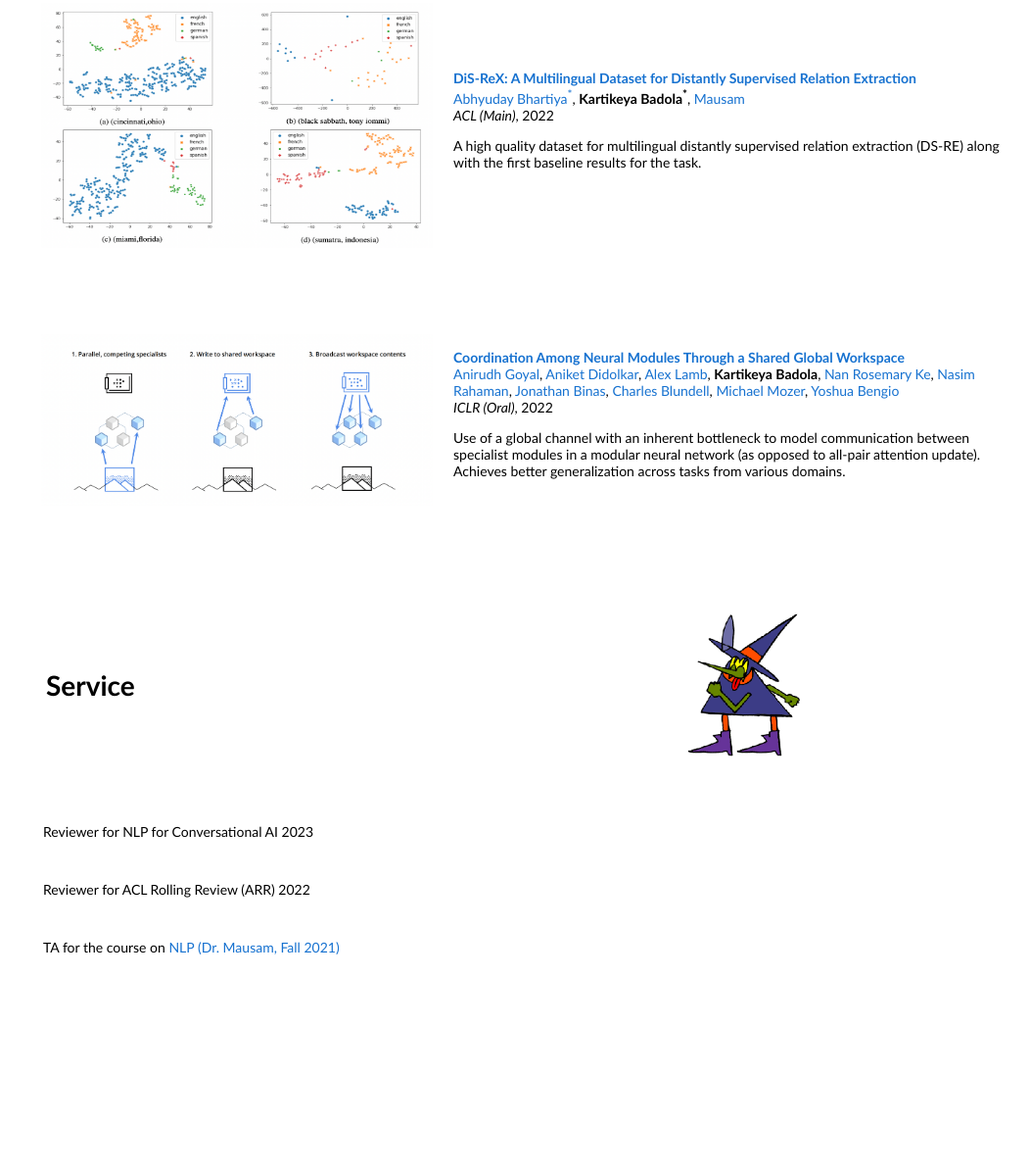
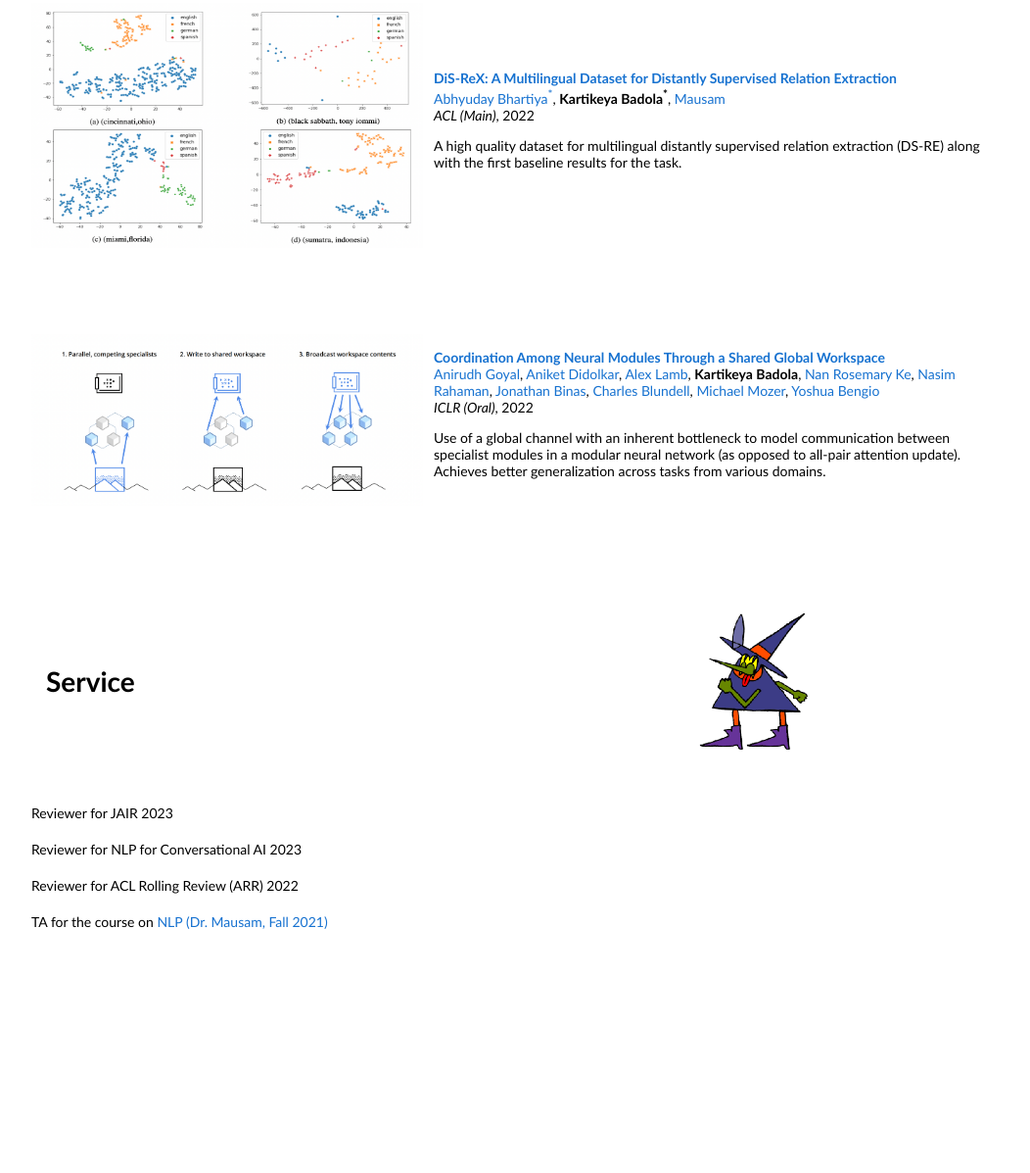
Before and after one commit to kartikeya-badola/kartikeya-badola.github.io, a plain HTML site: page index.html in a window 1280 px wide. Shown: the part 1225-2422 px from the top of the page at 98% size, without its empty margins (118-1170 px from the left). Drawn offline with Linux system fonts and the light colour scheme.

Commit message:
format+jair

```diff
--- a/index.html
+++ b/index.html
@@ -67,7 +67,7 @@
         <table style="width:100%;border:0px;border-spacing:0px;border-collapse:separate;margin-right:auto;margin-left:auto;"><tbody>
 
           <tr height="300px">
-            <td style="padding:20px;width:25%;vertical-align:middle">
+            <td style="padding:10px;width:25%;vertical-align:middle">
               <img src="images/CML.png" alt="CML" width="400" >
             </td>
             <td width="75%" valign="middle">
@@ -84,7 +84,7 @@
           </tr>
 
           <tr height="300px">
-            <td style="padding:20px;width:25%;vertical-align:middle">
+            <td style="padding:10px;width:25%;vertical-align:middle">
               <img src="images/PARE.png" alt="PARE" width="400" >
             </td>
             <td width="75%" valign="middle">
@@ -102,7 +102,7 @@
           </tr>
 
           <tr height="300px">
-            <td style="padding:20px;width:25%;vertical-align:middle">
+            <td style="padding:10px;width:25%;vertical-align:middle">
               <img src="images/DiS-ReX.png" alt="DiS-ReX" width="400", height = "250">
             </td>
             <td width="75%" valign="middle">
@@ -118,7 +118,7 @@
           </tr>
 
           <tr height="300px">
-            <td style="padding:20px;width:25%;vertical-align:middle">
+            <td style="padding:10px;width:25%;vertical-align:middle">
               <img src="images/SW.png" alt="SW" width="400">
             </td>
             <td width="75%" valign="middle">
@@ -159,25 +159,30 @@
                 </p>
                 <!-- <img src="images/GreyDevil.gif" alt="Snow" style="width:50%"> -->
               </td>
-              <td style="padding:2.5%;width:40%;max-width:40%">
+              <td style="padding:2.5%;width:35%;max-width:40%">
                 <img src="images/Witch-02.gif" alt="i,i witch" style="width:52%">
               </td>
             </tr>
           </tbody></table>
-        <table width="100%" align="center" border="0" cellpadding="20"><tbody>
+        <table style="width:100%;border:0px;border-spacing:0px;border-collapse:separate;margin-right:auto;margin-left:auto;"><tbody>
           <tr>
-            <td style="padding:20px;width:25%;vertical-align:middle">
+            <td style="padding:10px;width:25%;vertical-align:middle">
+              Reviewer for JAIR 2023
+            </td>
+          </tr>
+          <tr>
+            <td style="padding:10px;width:25%;vertical-align:middle">
               Reviewer for NLP for Conversational AI 2023
             </td>
           </tr>
           <tr>
-            <td style="padding:20px;width:25%;vertical-align:middle">
+            <td style="padding:10px;width:25%;vertical-align:middle">
               Reviewer for ACL Rolling Review (ARR) 2022
             </td>
           </tr>
           <tr>
-            <td style="padding:20px;width:25%;vertical-align:middle">
-                TA for the course on  <a href="https://www.cse.iitd.ac.in/~mausam/courses/col772/autumn2021/">NLP (Dr. Mausam, Fall 2021)</a>
+            <td style="padding:10px;width:25%;vertical-align:middle">
+              TA for the course on  <a href="https://www.cse.iitd.ac.in/~mausam/courses/col772/autumn2021/">NLP (Dr. Mausam, Fall 2021)</a>
             </td>
 
           </tr>
```
